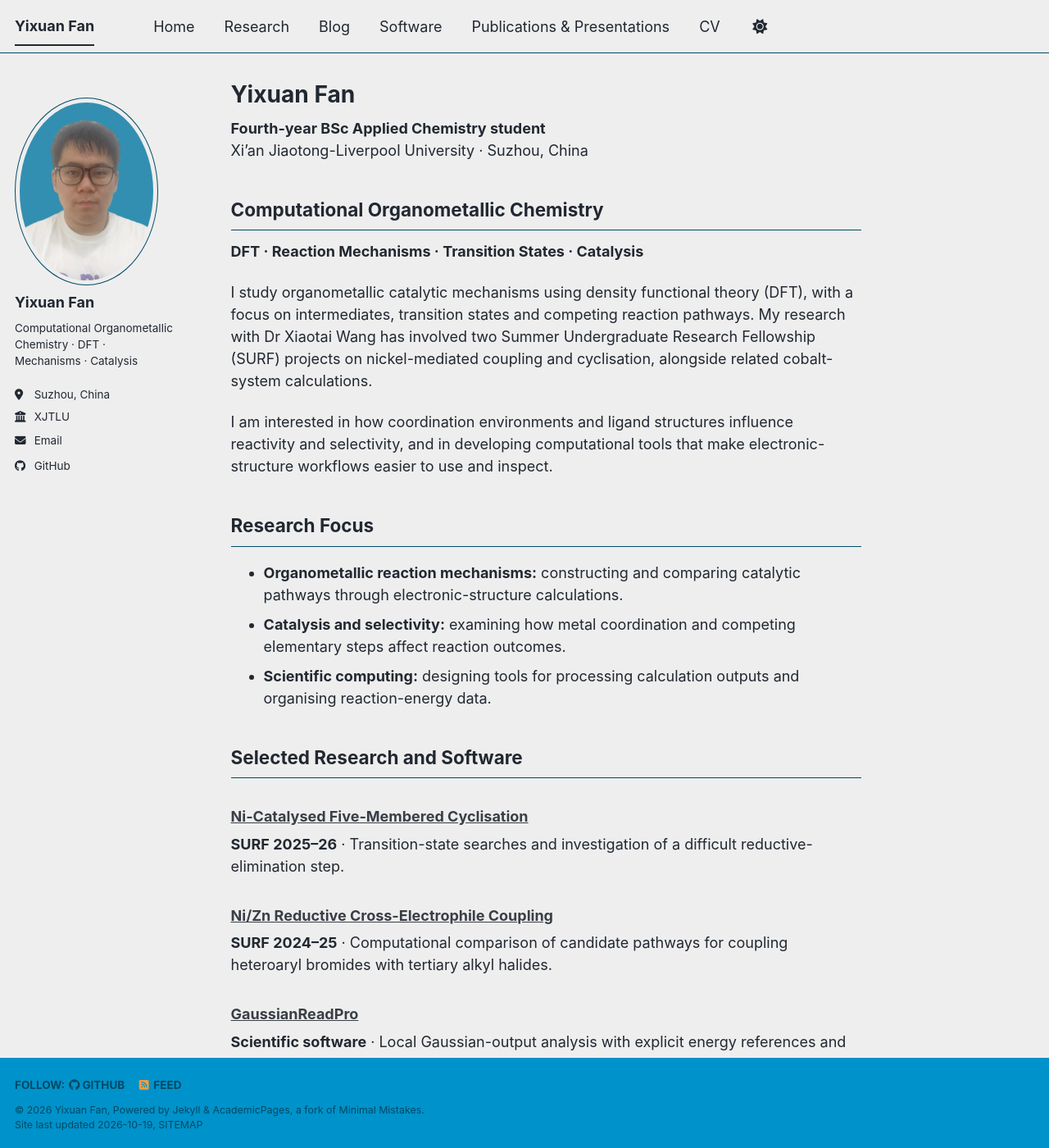
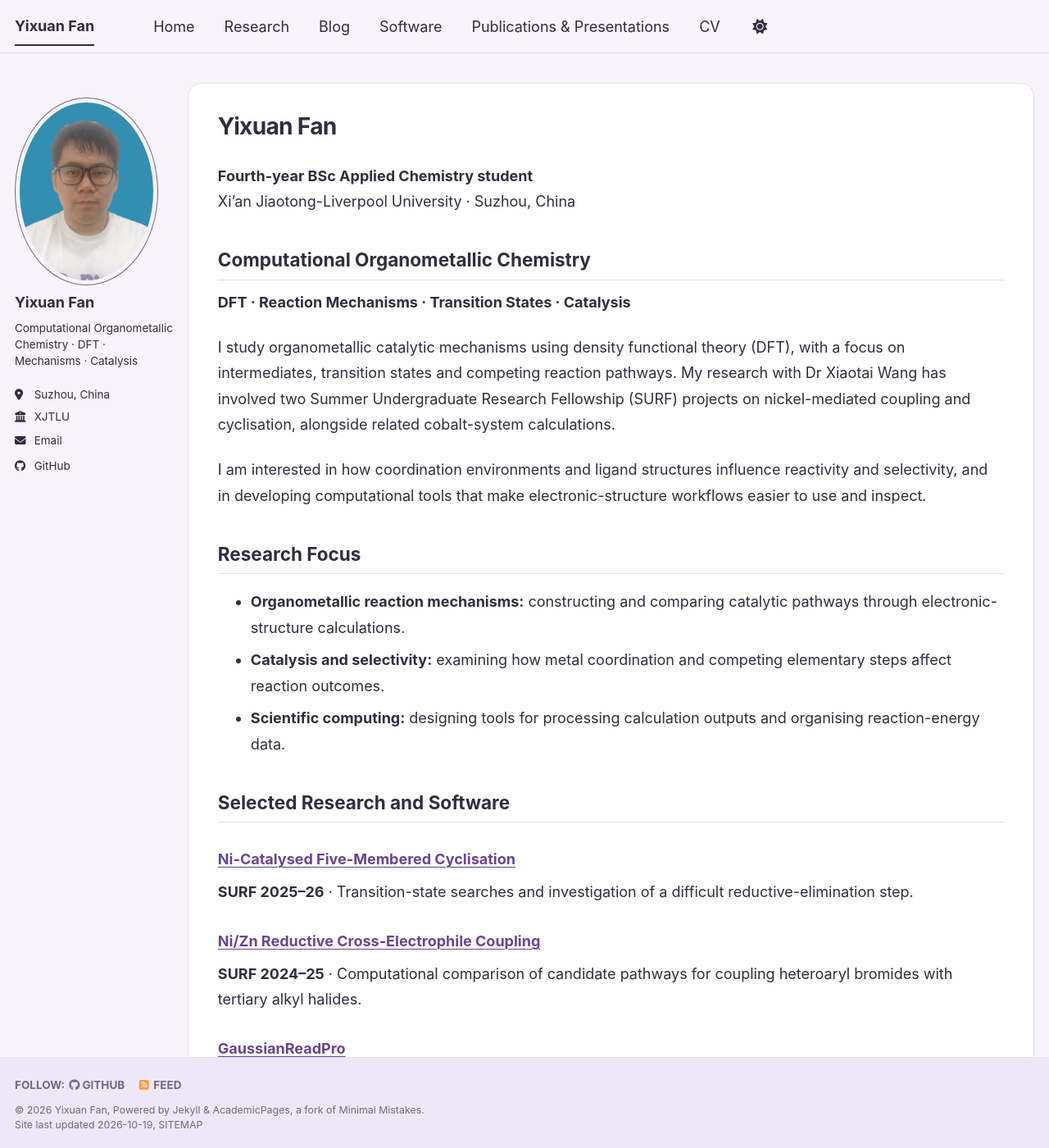
Before and after one commit to Lightmessager/lightmessager.github.io, a Jekyll site: the page built from _pages/about.md, in a window 1280 px wide and 1400 px high. Shown: the whole window at 82% size. Built offline with Jekyll 4.4.1, drawn with Linux system fonts in a browser that asks for light colours; a style sheet for code colours, icons or effects is not loaded.

Commit message:
Refresh website with lavender styling and focused reading layouts (#3)
* Apply lavender academic layout with homepage-only profile

* Apply lavender academic layout with homepage-only profile

* Apply lavender academic layout with homepage-only profile

* Apply lavender academic layout with homepage-only profile

* Apply lavender academic layout with homepage-only profile

* Apply lavender academic layout with homepage-only profile

* Keep homepage author portrait styling intact

```diff
--- a/_includes/sidebar.html
+++ b/_includes/sidebar.html
@@ -1,8 +1,8 @@
 {% include base_path %}
 
-{% if page.author_profile or layout.author_profile or page.sidebar %}
+{% if page.url == '/' or page.sidebar %}
   <div class="sidebar sticky">
-  {% if page.author_profile or layout.author_profile %}{% include author-profile.html %}{% endif %}
+  {% if page.url == '/' %}{% include author-profile.html %}{% endif %}
   {% if page.sidebar %}
     {% for s in page.sidebar %}
       {% if s.image %}
--- a/_layouts/archive.html
+++ b/_layouts/archive.html
@@ -12,7 +12,7 @@ layout: default
   {% endunless %}
 {% endif %}
 
-<div id="main" role="main">
+<div id="main" role="main" class="{% if page.url == '/' %}site-home{% elsif page.sidebar %}site-with-sidebar{% else %}site-reading{% endif %}">
   {% include sidebar.html %}
 
   <div class="archive">
--- a/_layouts/single.html
+++ b/_layouts/single.html
@@ -14,7 +14,7 @@ layout: default
   {% endunless %}
 {% endif %}
 
-<div id="main" role="main">
+<div id="main" role="main" class="{% if page.url == '/' %}site-home{% elsif page.sidebar %}site-with-sidebar{% else %}site-reading{% endif %}">
   {% include sidebar.html %}
 
   <article class="page" itemscope itemtype="http://schema.org/CreativeWork">
--- a/_sass/theme/_air_dark.scss
+++ b/_sass/theme/_air_dark.scss
@@ -3,15 +3,15 @@
     ========================================================================== */
 
 /* Color codes used for the theme */
-$primary-color              : #00adb5;
+$primary-color              : #bea0ed;
 $dark-primary-color         : mix(#000, $primary-color, 40%);
 $darker-primary-color       : mix(#000, $primary-color, 60%);
-$light-primary-color        : mix(#000, $primary-color, 50%);
+$light-primary-color        : #b5a7c7;
 
-$background                 : #252a34;
+$background                 : #211c2b;
 $background-light           : mix(#fff, $background, 20%);
 $background-lighter         : mix(#fff, $background, 90%);
-$text                       : #eaeaea;
+$text                       : #ede6f5;
 $link                       : mix($primary-color, $text, 40%);
 $link-dark                  : mix(#000, $link, 25%);
 $link-light                 : mix(#fff, $link, 25%);
--- a/_sass/theme/_air_light.scss
+++ b/_sass/theme/_air_light.scss
@@ -3,19 +3,19 @@
     ========================================================================== */
 
 /* Color codes used for the theme */
-$primary-color              : #0092ca;
+$primary-color              : #8061b0;
 $dark-primary-color         : mix(#000, $primary-color, 40%);
 $darker-primary-color       : mix(#000, $primary-color, 60%);
-$light-primary-color        : mix(#000, $primary-color, 50%);
+$light-primary-color        : #746783;
 
-$background                 : #eeeeee;
+$background                 : #f7f4fc;
 $background-light           : mix(#fff, $background, 20%);
 $background-lighter         : mix(#fff, $background, 90%);
-$text                       : #222831;
-$link                       : #393e46;
+$text                       : #322d3e;
+$link                       : #684593;
 $link-dark                  : mix(#000, $link, 25%);
 $link-light                 : mix(#fff, $link, 25%);
-$footer                     : $primary-color;
+$footer                     : #eee7f7;
 
 /* Color codes used for the site */
 $danger-color               : #ee5f5b;
--- a/assets/css/main.scss
+++ b/assets/css/main.scss
@@ -37,3 +37,97 @@
     "layout/sidebar",
     "layout/json_cv"
 ;
+
+/* Personal lavender presentation, scoped to content layouts. */
+:root {
+  --profile-surface: #ffffff;
+  --profile-edge: #e6ddef;
+}
+html[data-theme="dark"] {
+  --profile-surface: #2b2436;
+  --profile-edge: #493b5c;
+}
+#main.site-reading {
+  max-width: 920px;
+  margin: 2.5rem auto 3.5rem;
+}
+.site-reading > .page,
+.site-reading > .archive {
+  float: none;
+  width: 100%;
+  margin: 0;
+  padding: 2.5rem 3rem;
+  box-sizing: border-box;
+  background: var(--profile-surface);
+  border: 1px solid var(--profile-edge);
+  border-radius: 16px;
+}
+.site-home > .page {
+  background: var(--profile-surface);
+  border: 1px solid var(--profile-edge);
+  border-radius: 16px;
+  padding: 2rem;
+  box-sizing: border-box;
+}
+.site-reading .page__title,
+.site-home .page__title {
+  line-height: 1.2;
+  letter-spacing: -0.025em;
+  margin-bottom: 1.5rem;
+  overflow-wrap: anywhere;
+}
+.site-reading .page__content,
+.site-home .page__content,
+.site-reading .archive {
+  line-height: 1.75;
+  overflow-wrap: break-word;
+}
+.site-reading .page__content h2,
+.site-home .page__content h2 {
+  margin-top: 2.25rem;
+  padding-bottom: 0.45rem;
+  border-bottom: 1px solid var(--profile-edge);
+  line-height: 1.35;
+}
+.site-reading .page__content h3,
+.site-home .page__content h3 {
+  margin-top: 1.75rem;
+  margin-bottom: 0.65rem;
+  line-height: 1.4;
+}
+.site-reading .page__content li,
+.site-home .page__content li {
+  margin-bottom: 0.45rem;
+}
+.site-reading .page__content a,
+.site-home .page__content a {
+  text-decoration-thickness: 1px;
+  text-underline-offset: 0.18em;
+}
+.site-reading .page__content img,
+.site-home .page__content img {
+  max-width: 100%;
+  height: auto;
+  border-radius: 8px;
+}
+.site-reading a:focus-visible,
+.site-home a:focus-visible,
+.masthead a:focus-visible {
+  outline: 2px solid var(--global-link-color);
+  outline-offset: 4px;
+}
+.masthead::after { background: var(--profile-edge); }
+.page__footer { border-top: 1px solid var(--profile-edge); }
+@media (max-width: 767px) {
+  #main.site-reading { margin-top: 1.25rem; padding: 0 0.75rem; }
+  .site-reading > .page,
+  .site-reading > .archive,
+  .site-home > .page {
+    padding: 1.4rem 1.15rem;
+    border-radius: 12px;
+  }
+  .site-reading .page__title,
+  .site-home .page__title { font-size: 1.85rem; }
+  .site-reading .page__content h2,
+  .site-home .page__content h2 { margin-top: 1.75rem; }
+}
```
